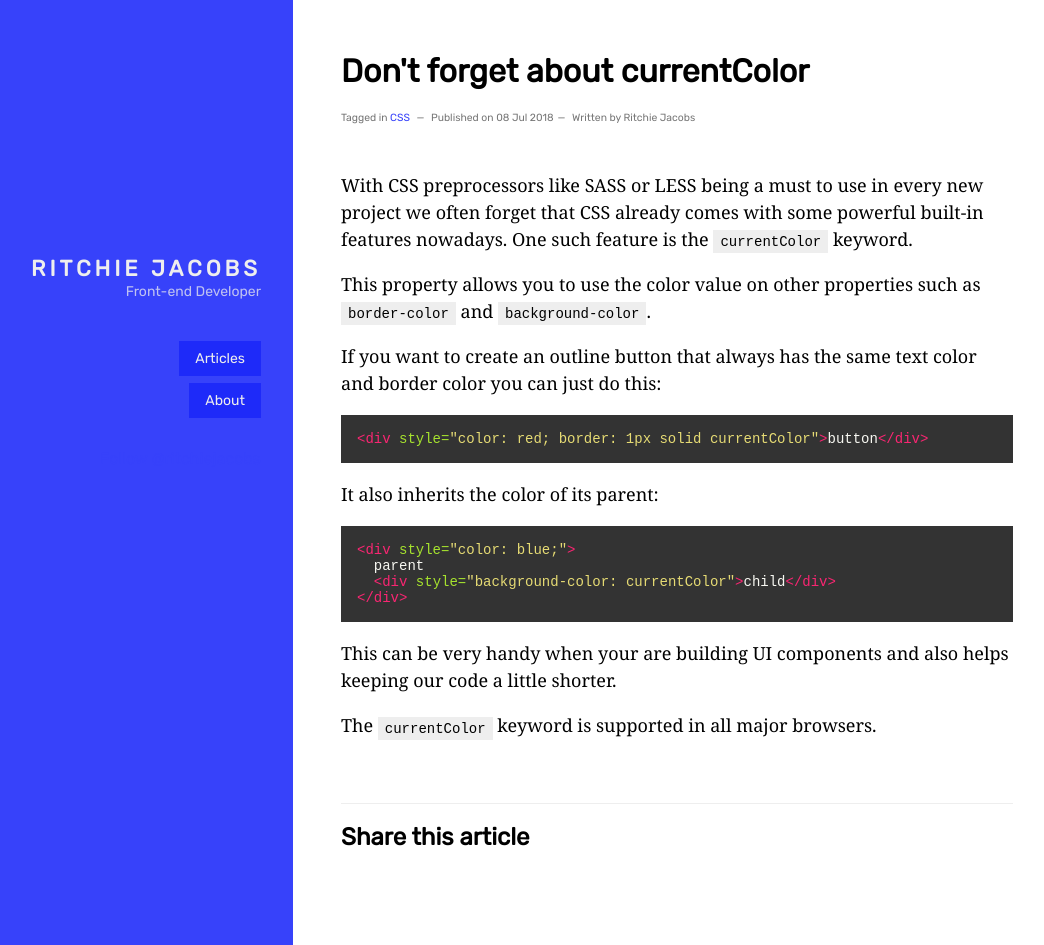
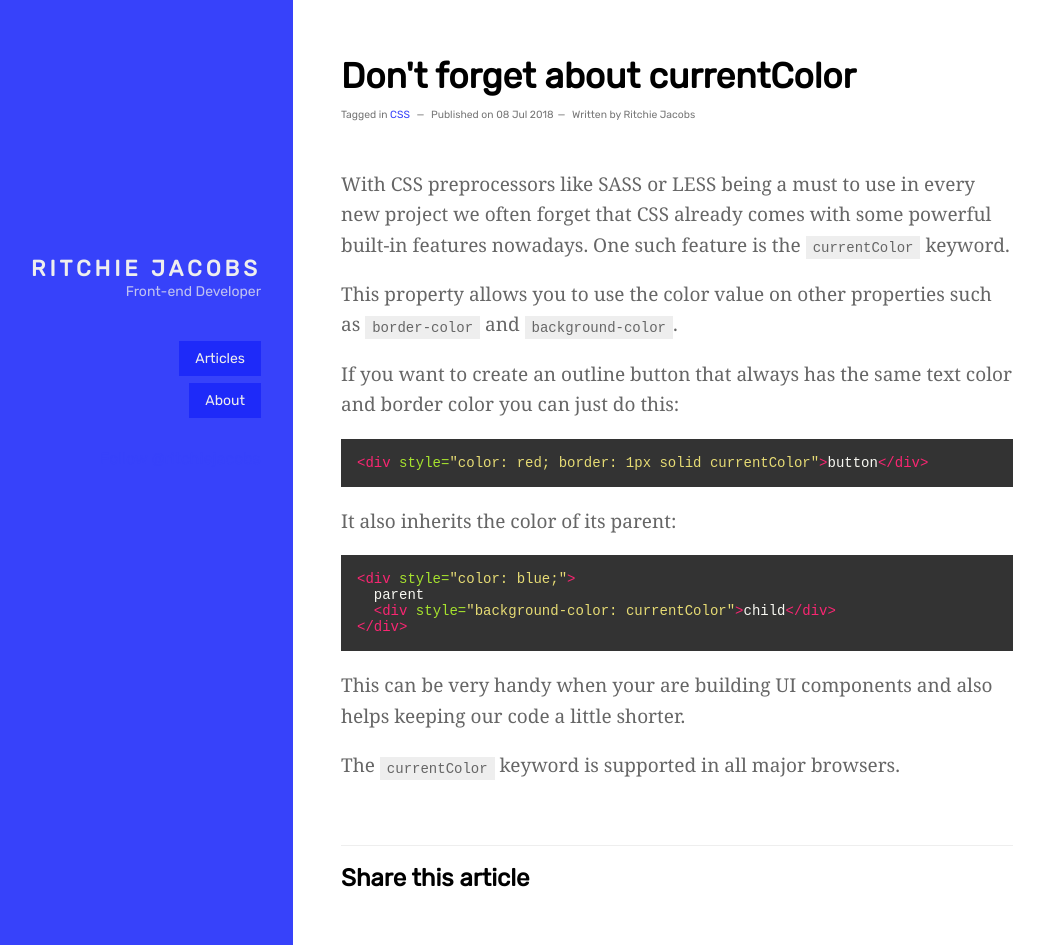
Before and after one commit to ritchiejacobs/ritchiejacobs.github.io, a Jekyll site: the page built from _posts/2018-07-08-dont-forget-about-currentcolor.md, in a window 1280 px wide and 945 px high. Shown: the whole window, without its empty margins (27-1071 px from the left). Built offline with Jekyll 4.4.1, drawn with Linux system fonts in a browser that asks for light colours; nearby versions of some CDN libraries; comment, search, counter and statistics services are not loaded.

Commit message:
update styling

```diff
--- a/_sass/_highlight.scss
+++ b/_sass/_highlight.scss
@@ -5,7 +5,8 @@ pre {
   padding: 1rem;
 }
 
-p > code {
+p > code,
+li > code {
   background-color: #eee;
   font-size: 14px;
   padding: .25em .5em;
--- a/_sass/_post.scss
+++ b/_sass/_post.scss
@@ -18,10 +18,18 @@
   line-height: 1.8em;
 }
 
-.post__content p {
-  font-family: Georgia, "Cambria", serif;
-  font-size: 18px;
-  line-height: 1.5;
+.post__title {
+  font-size: 2.2rem;
+  margin-bottom: .8rem;
+}
+
+.post__content {
+  p, li {
+    color: #666;
+    font-family: Georgia, "Cambria", serif;
+    font-size: 19px;
+    line-height: 1.6;
+  }
 }
 
 .post__content h2 {
```
